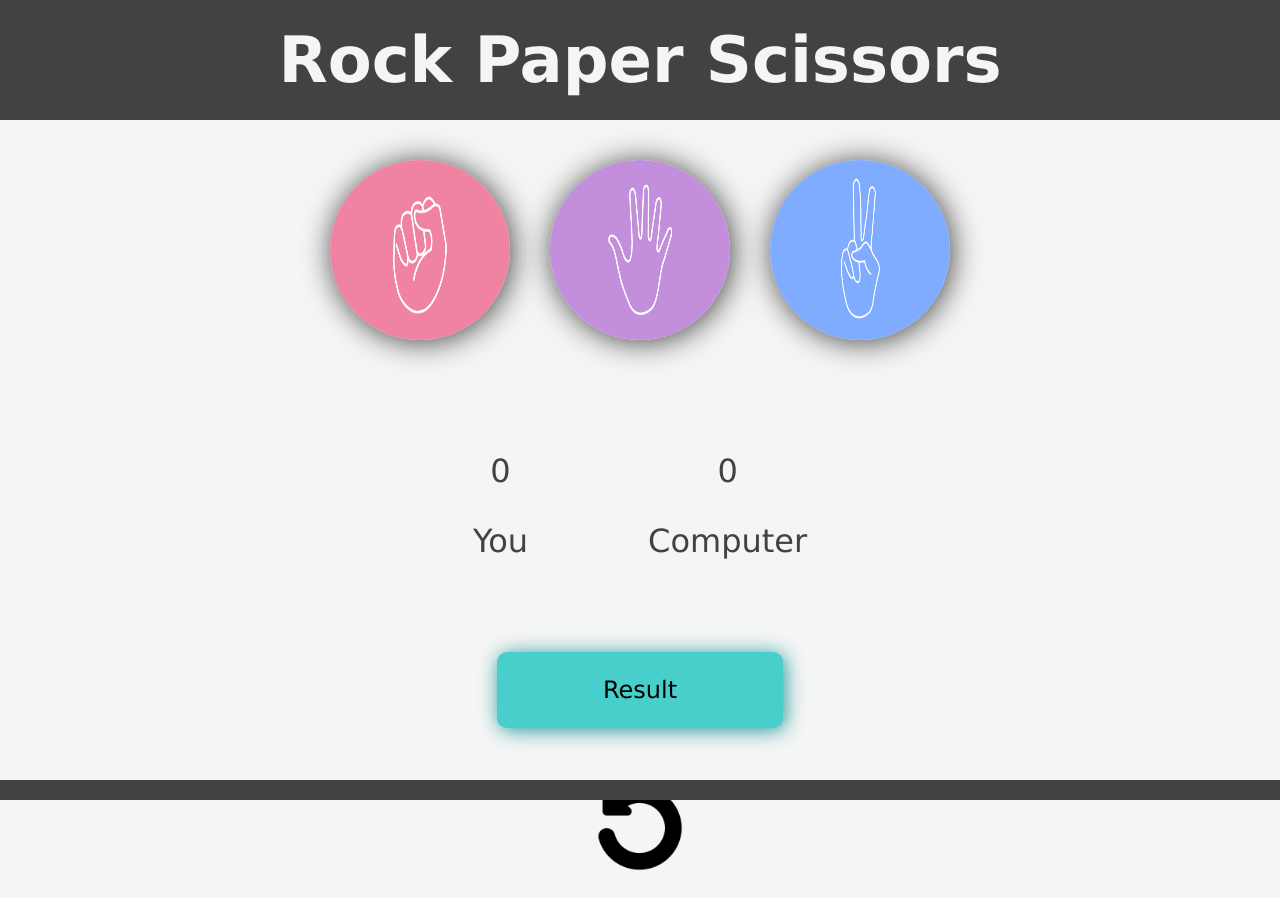
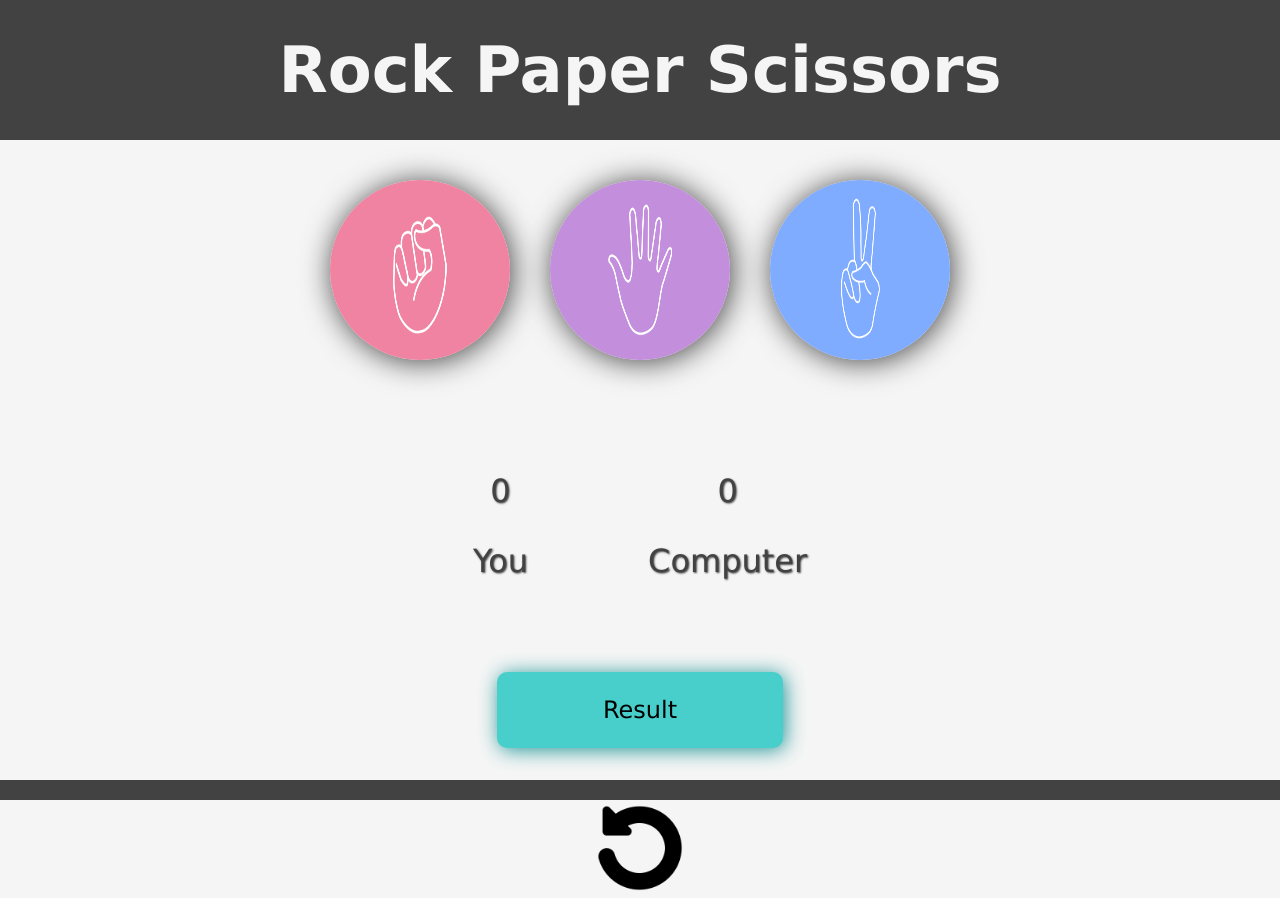
Before and after one commit to hritik4651/rockPaperScissor--Game, a plain HTML site: page index.html in a window 1280 px wide. Drawn offline with Linux system fonts and the light colour scheme.

Commit message:
fix some style

```diff
--- a/style.css
+++ b/style.css
@@ -10,7 +10,7 @@ header{
      position: relative;
      top: 0;
      width: 100%;
-     height: 120px;
+     height: 140px;
      display: flex;
      justify-content: center;
      align-items: center;
@@ -73,6 +73,7 @@ main{
      text-align: center;
      margin: 60px;
      color: #424242;
+     text-shadow: 1px 1px 2px #424242;
 }
 .result{
      width: 28%;
```
